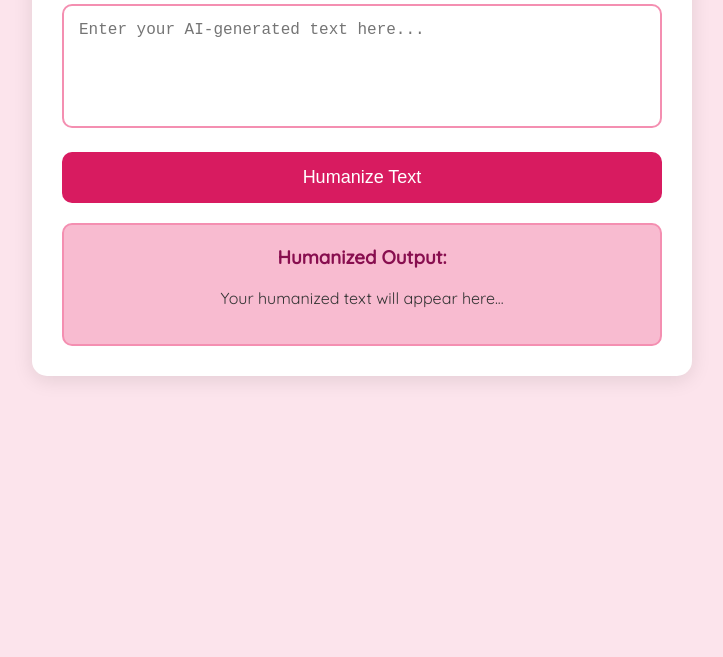
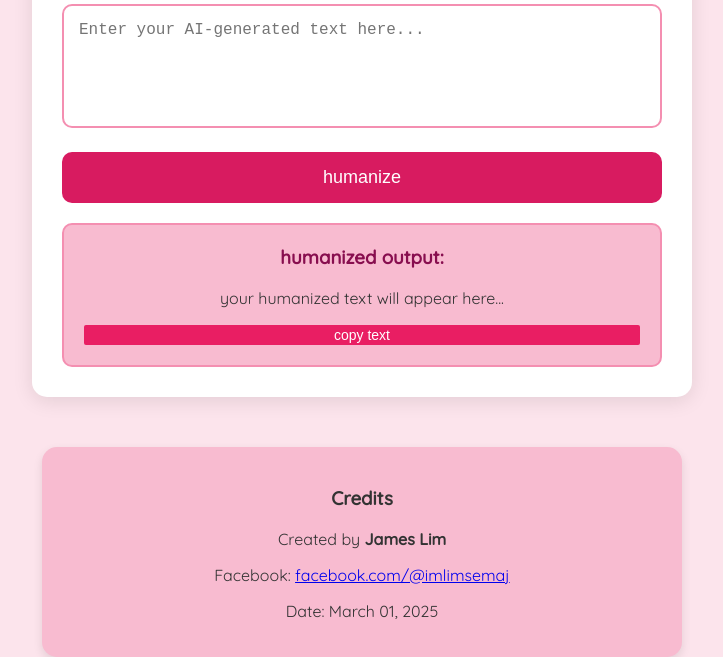
Before and after one commit to xlimjames/JAMES, a website: page index.html in a window 1280 px wide. Shown: the part 157-814 px from the top of the page, without its empty margins (278-1001 px from the left). Drawn offline with Linux system fonts and the light colour scheme.

Commit message:
Update index.html

```diff
--- a/index.html
+++ b/index.html
@@ -3,7 +3,7 @@
 <head>
   <meta charset="UTF-8">
   <meta name="viewport" content="width=device-width, initial-scale=1.0">
-  <title>Humanizer</title>
+  <title>humanizer</title>
   <link href="https://fonts.googleapis.com/css2?family=Quicksand:wght@400;500&display=swap" rel="stylesheet">
   <style>
     body {
@@ -12,6 +12,17 @@
       padding: 0;
       background-color: #fce4ec;
       color: #333;
+    }
+    .credits {
+      text-align: center;
+      padding: 20px;
+      margin-top: 30px;
+      background-color: #f8bbd0;
+      border-radius: 15px;
+      box-shadow: 0 4px 10px rgba(0,0,0,0.1);
+      max-width: 600px;
+      margin-left: auto;
+      margin-right: auto;
     }
     .container {
       max-width: 600px;
@@ -57,6 +68,7 @@
       background-color: #f8bbd0;
       border-radius: 10px;
       border: 2px solid #f48fb1;
+      position: relative; /* Add position relative */
     }
     .output h3 {
       margin-top: 0;
@@ -84,22 +96,42 @@
         button { font-size: 16px; }
         textarea { font-size: 14px; }
     }
+
+    /* Style for the copy button */
+    #copyButton {
+      position: center;
+      top: 10px;
+      right: 10px;
+      background-color: #e91e63;
+      color: white;
+      border: none;
+      border-radius: 2px;
+      padding: 2px 2px;
+      cursor: pointer;
+      font-size: 14px;
+      transition: background-color 0.3s;
+    }
+
+    #copyButton:hover {
+      background-color: #c2185b;
+    }
   </style>
 </head>
 <body>
   <div class="container">
-    <h1>Text Humanizer</h1>
+    <h1><strong>text humanizer</strong></h1>
     <textarea id="inputText" rows="5" placeholder="Enter your AI-generated text here..."></textarea>
-    <button onclick="humanizeText()">Humanize Text</button>
+    <button onclick="humanizeText()">humanize</button>
 
     <div id="loading">
       <div class="spinner"></div>
-      <p>Humanizing your text...</p>
+      <p>humanizing your text...</p>
     </div>
 
     <div class="output" id="output">
-      <h3>Humanized Output:</h3>
-      <p id="humanizedText">Your humanized text will appear here...</p>
+      <h3>humanized output:</h3>
+      <p id="humanizedText">your humanized text will appear here...</p>
+      <button id="copyButton" onclick="copyText()">copy text</button> <!-- Copy button added -->
     </div>
   </div>
 
@@ -119,7 +151,7 @@
             loadingElement.style.display = 'block';
             outputElement.textContent = "Processing...";
 
-            // Use our server's proxy endpoint instead of direct API call
+            // Use the provided API
             const response = await fetch('/api/humanize?q=' + encodeURIComponent(inputText));
             const data = await response.json();
 
@@ -138,6 +170,31 @@
             outputElement.textContent = "Error: " + error.message;
         }
     }
+
+    function copyText() {
+      const textToCopy = document.getElementById('humanizedText').textContent;
+
+      if (textToCopy) {
+        navigator.clipboard.writeText(textToCopy)
+          .then(() => {
+            alert('Text copied to clipboard!');
+          })
+          .catch(err => {
+            console.error('Failed to copy text: ', err);
+            alert('Failed to copy text: ' + err);
+          });
+      } else {
+        alert('No text to copy!');
+      }
+    }
 </script>
+
+  <div class="credits">
+    <h3>Credits</h3>
+    <p>Created by <strong>James Lim</strong></p>
+    <p>Facebook: <a href="https://facebook.com/@imlimsemaj" target="_blank">facebook.com/@imlimsemaj</a></p>
+    <p>Date: March 01, 2025</p>
+  </div>
+
 </body>
 </html>
```
